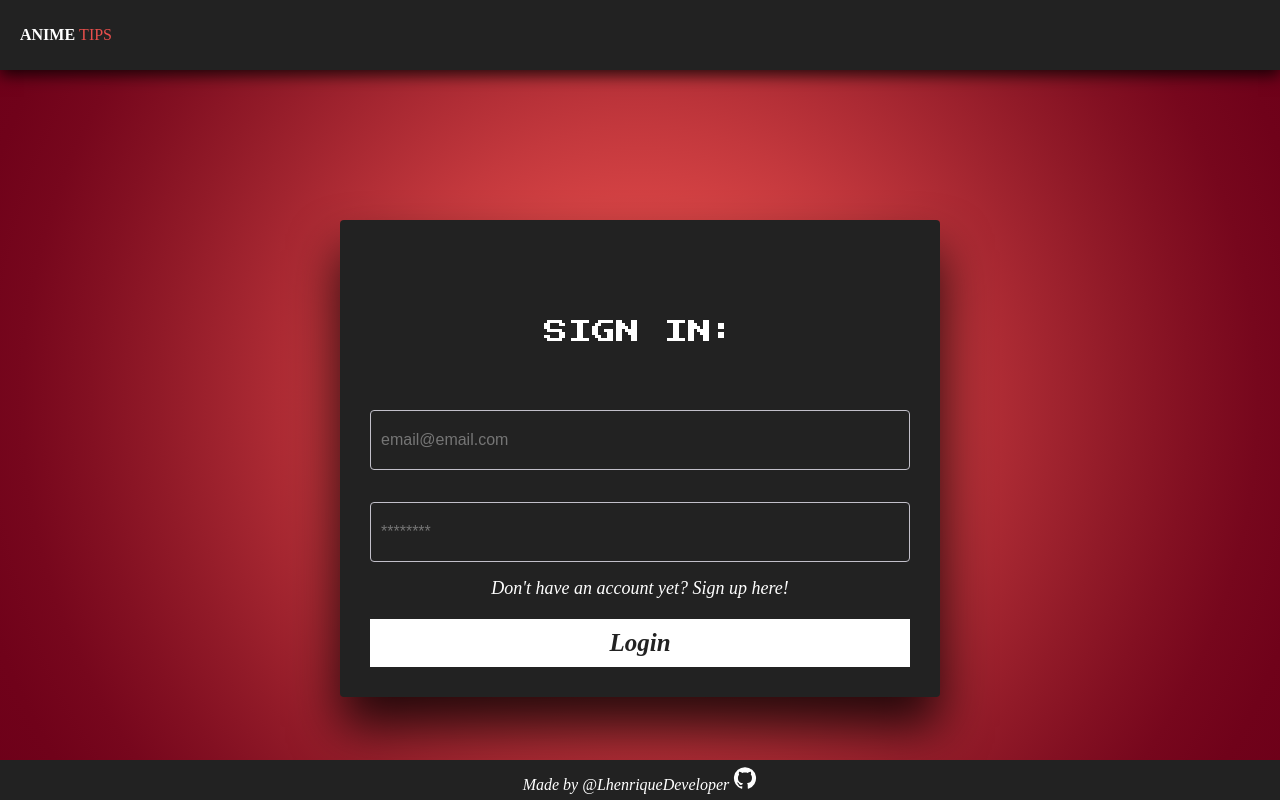
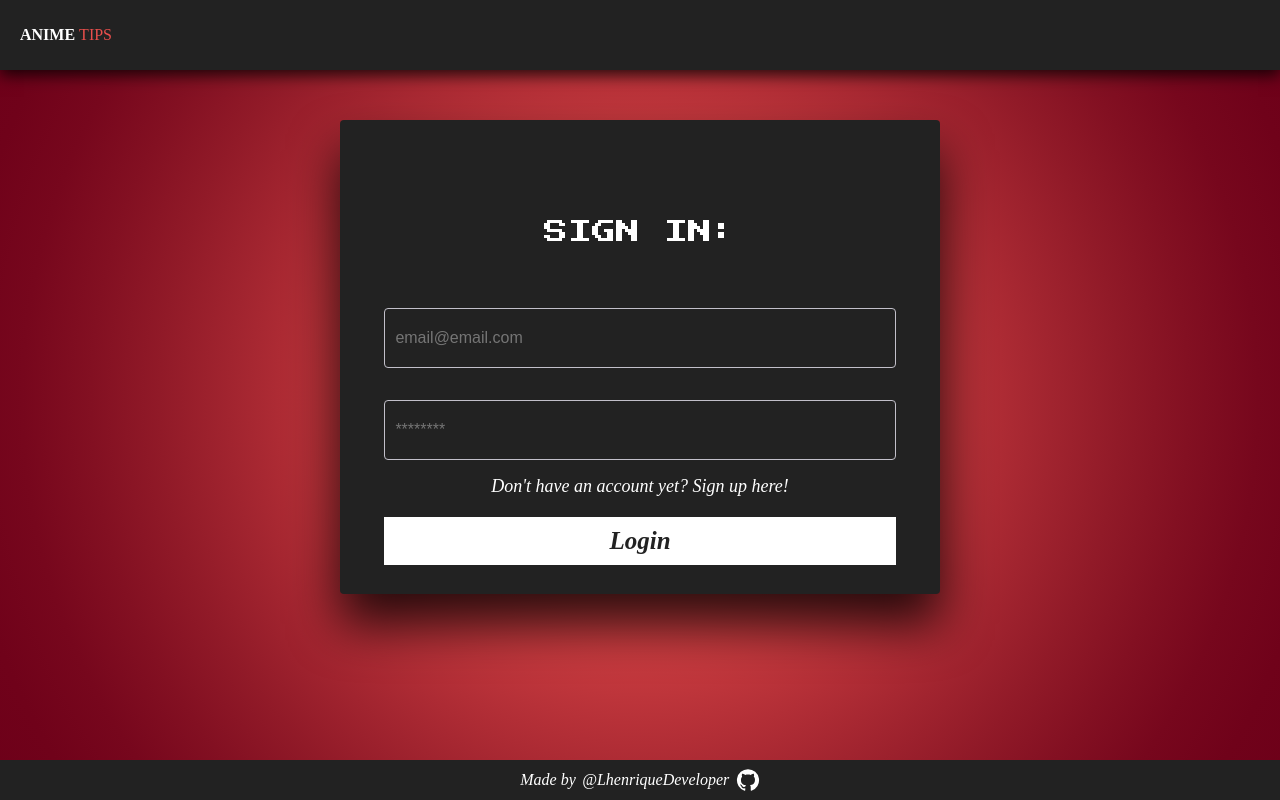
Before and after one commit to lhenriquedeveloper/AniTips, a React (Vite) app: page / in a window 1280 px wide. Built offline with nearby package versions, Linux system fonts and the light colour scheme; no server answers; a web font is replaced by a local one.

Commit message:
fix items alignment in login component

```diff
--- a/src/Components/Footer/index.jsx
+++ b/src/Components/Footer/index.jsx
@@ -1,4 +1,4 @@
-import { Link } from "react-router-dom"
+
 import "../../Styles/scss/footerStyle.scss"
 import GitHubIcon from '@mui/icons-material/GitHub';
 
@@ -7,7 +7,15 @@ export default function Footer() {
         <footer className="footer">
             <nav className="navigationWrapper-footer">
                 <div className="logoWrapper-footer">
-                    <span className="stylish-footer">Made by <a href="https://github.com/lhenriquedeveloper/AniTips">@LhenriqueDeveloper <GitHubIcon></GitHubIcon></a></span>
+                    <span className="stylish-footer">
+                        Made by
+                        <a
+                            className="stylish-href"
+                            href="https://github.com/lhenriquedeveloper/AniTips">
+                            @LhenriqueDeveloper
+                            <GitHubIcon />
+                        </a>
+                    </span>
                 </div>
             </nav>
         </footer>
--- a/src/Pages/Login/index.jsx
+++ b/src/Pages/Login/index.jsx
@@ -53,6 +53,7 @@ export default function Login() {
   }
 
   return (
+    <>
       <div className="content-login-area">
         <div id="login-form-wrap">
           <h2>SIGN IN:</h2>
@@ -99,7 +100,8 @@ export default function Login() {
             </p>
           </div>
         </div>
+      </div>
       <Footer />
-    </div>
+    </>
   );
 }
--- a/src/Styles/scss/footerStyle.scss
+++ b/src/Styles/scss/footerStyle.scss
@@ -8,13 +8,24 @@ footer {
     color: colors.$whitecolor;
     padding: 10px;
     bottom: 0;
-    height: 40px;
-    width: 100%;
+    height: 2.5rem;
+    width: 100vw;
     position: fixed;
     .logoWrapper-footer {
+
+
       .stylish-footer {
+        width: 100%;
+        display: flex;
+        align-items: center;
+        gap: .4rem;
         font-style: italic;
         a {
+
+
+          display: flex;
+          align-items: center;
+          gap: .4rem;
           color: colors.$whitecolor;
           font-size: 16px;
           text-decoration: none;
--- a/src/Styles/scss/headerStyle.scss
+++ b/src/Styles/scss/headerStyle.scss
@@ -2,7 +2,9 @@
 header {
   position: sticky;
   top: 0;
+
   .navigationWrapper {
+
     position: relative;
     display: flex;
     align-items: center;
@@ -31,6 +33,7 @@ header {
     }
 
     .navigation {
+      margin-top: 100px;
       display: flex;
       list-style-type: none;
 
--- a/src/Styles/scss/loginStyle.scss
+++ b/src/Styles/scss/loginStyle.scss
@@ -3,7 +3,12 @@
 @import url("https://fonts.googleapis.com/css2?family=Press+Start+2P&display=swap");
 
 .content-login-area {
-  margin-top: 150px;
+  margin: auto;
+  padding-left: 1.25rem;
+
+  padding-right: 1.25rem;
+  width: 100vw;
+
   #login-form-wrap {
     h2 {
       font-family: "Press Start 2P", cursive;
@@ -13,14 +18,16 @@
       color: colors.$whitecolor;
     }
     background-color: colors.$backgroundcolor;
-    min-width: 450px;
-    max-width: 600px;
-    min-height: 400px;
-    margin: 50px auto;
+    min-width: 13.125rem;
+    max-width: 37.5rem;
+    min-height: 25rem;
+    margin: 3.125rem auto;
     text-align: center;
     justify-content: center;
     align-self: center;
     padding-top: 100px;
+    padding-left: 1rem;
+    padding-right: 1rem;
     border-radius: 4px;
     box-shadow: 0px 30px 50px 0px rgba(0, 0, 0, 0.8);
   }
```
Also changed, not shown: 1 other file (tests, documents, lock files or other folders). Lines whose indentation alone changed are shown as unchanged.
